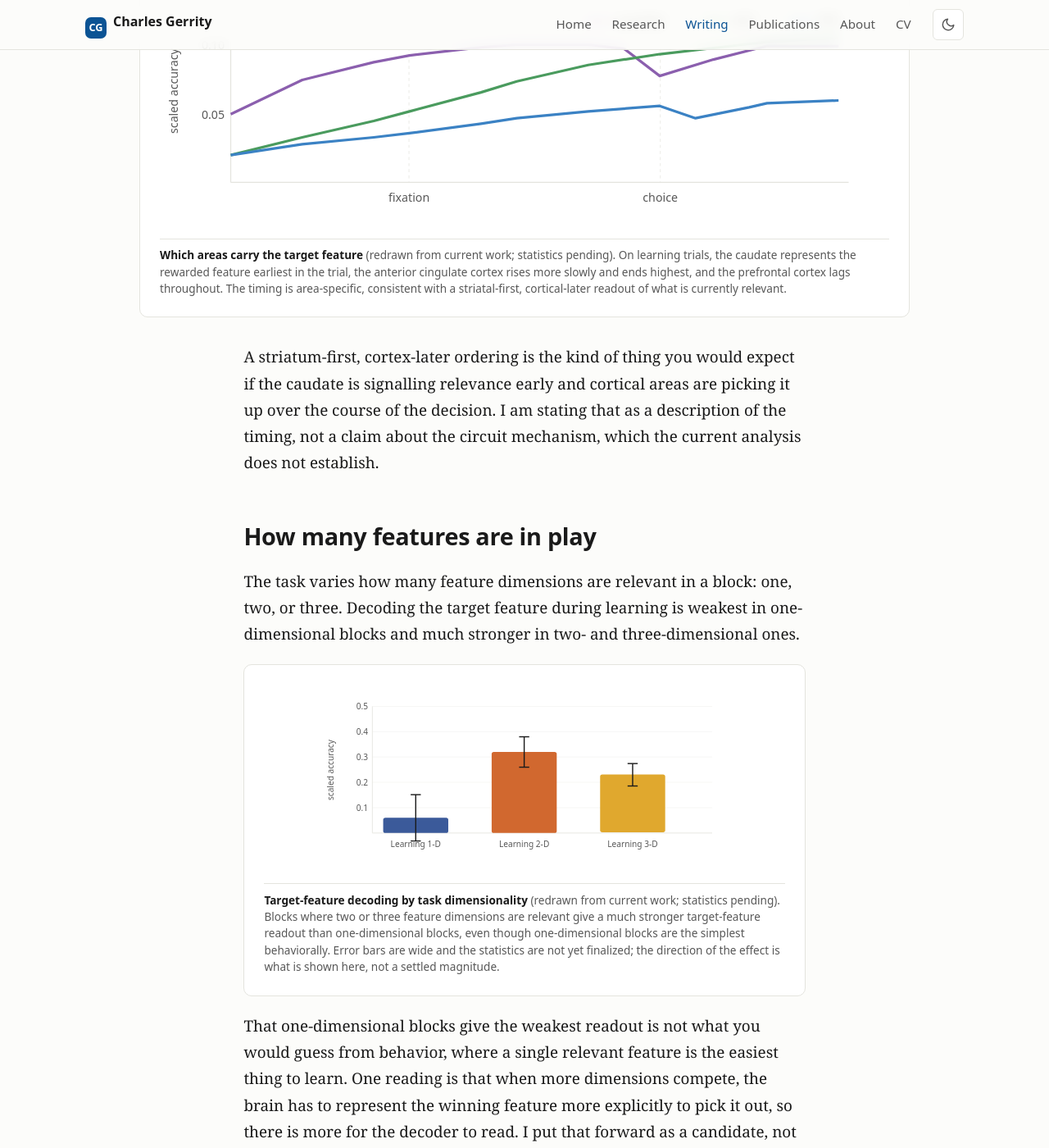
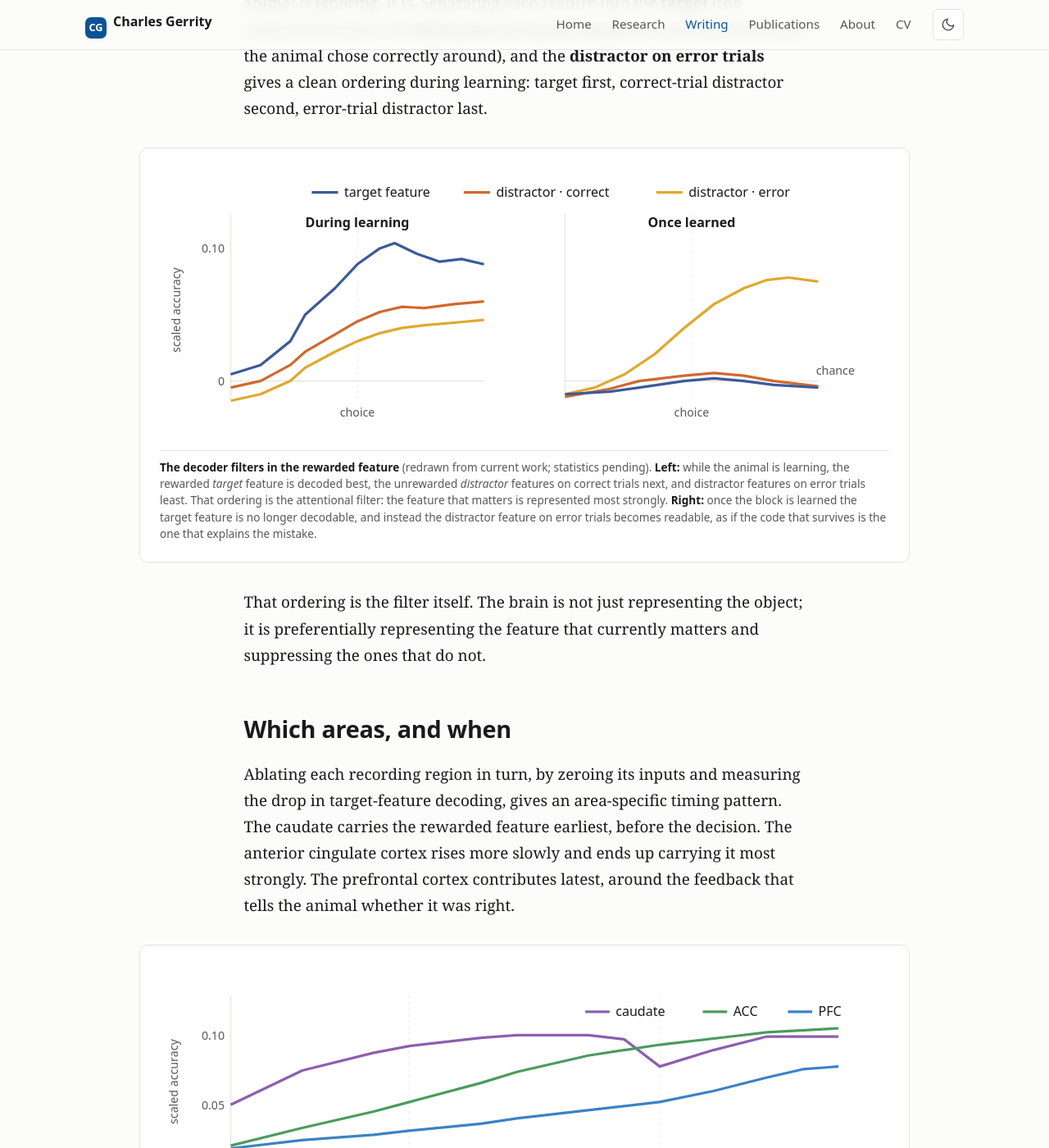
Before and after one commit to cgerrity/cgerrity.github.io, a Jekyll site: the page built from _writing/attentional-filtering.md, in a window 1280 px wide and 1400 px high, scrolled down 3332 px. Shown: the whole window at 82% size. Built offline with Jekyll 4.4.1, drawn with Linux system fonts in a browser that asks for light colours; some of the changed text lies outside the part shown.

Commit message:
Update attentional-filtering to the revised manuscript model
Reworked the neuroscience piece against the updated (_02) manuscript figures,
Results, and Methods:

- Added "Target beats the distractors": during learning the rewarded target
  feature is decoded above distractor features (correct-trial, then error-trial),
  which is the attentional filter itself (new two-panel figure, from Fig 3).
- Added "What comes back after learning": once learned, the target drops out and
  the distractor feature on error trials becomes decodable (caudate-first, then
  ACC), scaled by token loss (Results 9-10, Figs 3/S5).
- Refined the finding: reliable from choice commitment; peak just before the
  learning change-point (Fig 2C-D).
- Refined the area figure/caption: occlusion / block-level ablation; caudate
  before the decision, ACC highest, PFC latest around feedback (Fig 3).
- Removed the dimensionality bars: that analysis is now a supplementary windowed
  target/distractor breakdown (Fig S3), so the old peak-accuracy bars were stale.

Still the GRVAE used as a read-out probe (retrained, windowed classifier), not the
confidence-gated MIL model, so the method piece is unchanged. All framed
"In preparation / statistics pending."

Co-Authored-By: Claude Opus 4.8 <noreply@anthropic.com>

```diff
--- a/_writing/attentional-filtering.md
+++ b/_writing/attentional-filtering.md
@@ -5,19 +5,20 @@ date: 2026-07-16
 status: In preparation
 dek: >-
   A neuroscience finding from my current work: as an animal learns which feature
-  is rewarded, its brain represents that feature strongly while it is figuring the
-  block out, then stops representing it once the choice becomes automatic.
+  is rewarded, its brain represents that feature strongly and filters out the rest,
+  then stops representing it once the choice becomes automatic.
 tags: [Current work, Neuroscience]
 description: >-
   Current, in-progress neuroscience: using the gated-recurrent VAE decoder as a
-  probe, the rewarded feature is decodable during learning and not after, with
-  area-specific timing across caudate, anterior cingulate, and prefrontal cortex.
+  probe, the rewarded feature is decodable during learning and not after, is
+  filtered above the distractors, and runs on a striatum-first, cortex-later timeline.
 toc:
   - { id: "short-version", label: "The short version" }
   - { id: "setup", label: "The task, and the decoder as a probe" }
   - { id: "finding", label: "The finding" }
+  - { id: "filtering", label: "Target beats the distractors" }
   - { id: "areas", label: "Which areas, and when" }
-  - { id: "dimensionality", label: "How many features are in play" }
+  - { id: "after", label: "What comes back after learning" }
   - { id: "meaning", label: "What it means" }
   - { id: "status", label: "Where it stands" }
   - { id: "refs", label: "References" }
@@ -25,20 +26,20 @@ toc:
 
 <div class="callout">
   <span class="callout-title">In preparation</span>
-  This describes active, unpublished work being written up for a neuroscience audience. The comparisons
-  shown here are pre-statistics: the figures are redrawn from current analyses and the significance tests
-  are still being finalized. Treat the directions as the result, not the exact magnitudes.
+  This describes active, unpublished work from a manuscript in progress. The comparisons shown here are
+  pre-statistics: the figures are redrawn from current analyses and the significance tests are still being
+  finalized. Treat the directions as the result, not the exact magnitudes.
 </div>
 
 ## The short version {#short-version}
 
-When a monkey is learning which visual feature earns reward, its brain represents that feature clearly.
-Once the animal has learned the block and its choices have gone automatic, the explicit representation
-of that same feature fades, even though the animal keeps choosing correctly. I find this by using my
-[dissertation decoder]({{ '/writing/decoding-with-a-grvae/' | relative_url }}) as a read-out probe:
-the rewarded feature is decodable from neural activity during learning and close to undecodable after.
-I call the effect **attentional filtering**, because it looks like attention gating which feature is
-explicitly encoded, and it is filtered by where the animal is in learning.
+When a monkey is learning which visual feature earns reward, its brain represents that feature clearly,
+and represents it more strongly than the competing features it is ignoring. Once the animal has learned
+the block and its choices have gone automatic, the explicit representation of that same feature fades,
+even though the animal keeps choosing correctly. I find this by using my
+[dissertation decoder]({{ '/writing/decoding-with-a-grvae/' | relative_url }}) as a read-out probe. I
+call the effect **attentional filtering**, because it looks like attention selecting which feature is
+explicitly encoded, filtered by where the animal is in learning and by whether the feature matters.
 
 ## The task, and the decoder as a probe {#setup}
 
@@ -57,8 +58,8 @@ each point in a block.
 
 Split the trials by whether the animal is still learning the block or has already learned it, and decode
 the **target** (rewarded) feature. The two curves come apart cleanly. On learning trials the target
-feature climbs well above chance through the choice and stays there. On learned trials it sits at or
-below chance for the whole trial.
+feature climbs well above chance, and the effect becomes reliable around the animal's commitment to the
+choice. On learned trials it sits at or below chance for the whole trial.
 
 <figure class="wide fig">
 <svg class="diagram" viewBox="0 0 720 250" role="img" aria-labelledby="af-title">
@@ -81,20 +82,63 @@ below chance for the whole trial.
 
 The direction is worth sitting with. The animal is performing *better* on learned trials, and yet the
 feature that drives the reward is *less* readable from the neural activity. Explicit representation of
-the rewarded feature is a signature of the learning phase, not of good performance. It behaves like an
-attentional spotlight that is bright while the animal is working out what matters and dims once the
-behavior no longer needs it.
+the rewarded feature is a signature of the learning phase, not of good performance. Binning by how far a
+trial is from the animal's learning change-point sharpens this: peak decoding is highest on the trials
+just before the animal locks in the rule, and it collapses once the rule is learned. The representation
+behaves like an attentional spotlight that is brightest while the animal is working out what matters and
+dims once the behavior no longer needs it.
+
+## Target beats the distractors {#filtering}
+
+If this is really attentional filtering, the rewarded feature should be represented not just strongly but
+*preferentially*, above the features the animal is ignoring. It is. Separating each feature into the
+**target** (the rewarded feature), the **distractor on correct trials** (an unrewarded feature the animal
+chose correctly around), and the **distractor on error trials** gives a clean ordering during learning:
+target first, correct-trial distractor second, error-trial distractor last.
+
+<figure class="wide fig">
+<svg class="diagram" viewBox="0 0 720 268" role="img" aria-labelledby="td-title">
+<title id="td-title">Target versus distractor decoding. During learning the rewarded target feature is decoded best, then distractor features on correct trials, then on error trials. Once learned, the target is gone and the distractor feature on error trials becomes decodable.</title>
+<line x1="150" y1="24" x2="176" y2="24" stroke="#3b5a9a" stroke-width="2.6"/><text x="182" y="28" font-size="12">target feature</text>
+<line x1="300" y1="24" x2="326" y2="24" stroke="#d1682f" stroke-width="2.6"/><text x="332" y="28" font-size="12">distractor · correct</text>
+<line x1="490" y1="24" x2="516" y2="24" stroke="#e0a82e" stroke-width="2.6"/><text x="522" y="28" font-size="12">distractor · error</text>
+<line class="grid-line" x1="70" y1="45" x2="70" y2="228"/>
+<line class="grid-line" x1="70" y1="210" x2="320" y2="210"/>
+<line class="grid-line" x1="195" y1="45" x2="195" y2="228" stroke-dasharray="3 3" opacity="0.55"/>
+<text class="t-muted" x="195" y="245" text-anchor="middle" font-size="11">choice</text>
+<text class="t-title" x="195" y="58" text-anchor="middle" font-size="13">During learning</text>
+<line class="grid-line" x1="400" y1="45" x2="400" y2="228"/>
+<line class="grid-line" x1="400" y1="210" x2="650" y2="210"/>
+<line class="grid-line" x1="525" y1="45" x2="525" y2="228" stroke-dasharray="3 3" opacity="0.55"/>
+<text class="t-muted" x="525" y="245" text-anchor="middle" font-size="11">choice</text>
+<text class="t-title" x="525" y="58" text-anchor="middle" font-size="13">Once learned</text>
+<text class="t-muted" x="64" y="214" text-anchor="end" font-size="11">0</text>
+<text class="t-muted" x="64" y="83" text-anchor="end" font-size="11">0.10</text>
+<text class="t-muted" x="686" y="204" text-anchor="end" font-size="11">chance</text>
+<text class="t-muted" x="20" y="140" text-anchor="middle" transform="rotate(-90 20 140)" font-size="11">scaled accuracy</text>
+<polyline fill="none" stroke="#e0a82e" stroke-width="2.6" stroke-linejoin="round" points="70.0,229.6 99.4,223.1 128.8,210.0 143.5,196.9 172.9,181.2 195.0,170.8 217.1,162.9 239.1,157.7 261.2,155.1 290.6,152.5 320.0,149.8"/>
+<polyline fill="none" stroke="#d1682f" stroke-width="2.6" stroke-linejoin="round" points="70.0,216.5 99.4,210.0 128.8,194.3 143.5,181.2 172.9,164.2 195.0,151.2 217.1,142.0 239.1,136.8 261.2,138.1 290.6,134.2 320.0,131.5"/>
+<polyline fill="none" stroke="#3b5a9a" stroke-width="2.6" stroke-linejoin="round" points="70.0,203.5 99.4,194.3 128.8,170.8 143.5,144.6 172.9,118.5 195.0,94.9 217.1,79.2 231.8,74.0 253.8,84.5 275.9,92.3 297.9,89.7 320.0,94.9"/>
+<polyline fill="none" stroke="#e0a82e" stroke-width="2.6" stroke-linejoin="round" points="400.0,223.1 429.4,216.5 458.8,203.5 488.2,183.8 517.6,157.7 547.1,134.2 576.5,118.5 598.5,110.6 620.6,108.0 650.0,111.9"/>
+<polyline fill="none" stroke="#d1682f" stroke-width="2.6" stroke-linejoin="round" points="400.0,225.7 444.1,217.8 473.5,210.0 517.6,204.8 547.1,202.2 576.5,204.8 605.9,210.0 650.0,215.2"/>
+<polyline fill="none" stroke="#3b5a9a" stroke-width="2.6" stroke-linejoin="round" points="400.0,223.1 444.1,220.5 473.5,216.5 517.6,210.0 547.1,207.4 576.5,210.0 605.9,213.9 650.0,216.5"/>
+</svg>
+<figcaption><b>The decoder filters in the rewarded feature</b> (redrawn from current work; statistics pending). <b>Left:</b> while the animal is learning, the rewarded <i>target</i> feature is decoded best, the unrewarded <i>distractor</i> features on correct trials next, and distractor features on error trials least. That ordering is the attentional filter: the feature that matters is represented most strongly. <b>Right:</b> once the block is learned the target feature is no longer decodable, and instead the distractor feature on error trials becomes readable, as if the code that survives is the one that explains the mistake.</figcaption>
+</figure>
+
+That ordering is the filter itself. The brain is not just representing the object; it is preferentially
+representing the feature that currently matters and suppressing the ones that do not.
 
 ## Which areas, and when {#areas}
 
-Splitting the same target-feature decode by recording region gives an area-specific timing pattern. The
-caudate carries the rewarded feature earliest in the trial. The anterior cingulate cortex rises more
-slowly and ends up carrying it most strongly by the time of the choice. The prefrontal cortex lags
-throughout.
+Ablating each recording region in turn, by zeroing its inputs and measuring the drop in target-feature
+decoding, gives an area-specific timing pattern. The caudate carries the rewarded feature earliest, before
+the decision. The anterior cingulate cortex rises more slowly and ends up carrying it most strongly. The
+prefrontal cortex contributes latest, around the feedback that tells the animal whether it was right.
 
 <figure class="wide fig">
 <svg class="diagram" viewBox="0 0 720 250" role="img" aria-labelledby="area-title">
-<title id="area-title">Target-feature decoding by brain area during learning: caudate rises earliest, the anterior cingulate cortex catches up and ends highest, prefrontal cortex lags</title>
+<title id="area-title">Target-feature decoding by brain area during learning: caudate rises earliest and before the decision, the anterior cingulate cortex ends highest, prefrontal cortex contributes latest around feedback</title>
 <line class="grid-line" x1="70" y1="30" x2="70" y2="205"/>
 <line class="grid-line" x1="70" y1="205" x2="680" y2="205"/>
 <line class="grid-line" x1="246" y1="30" x2="246" y2="205" stroke-dasharray="3 3" opacity="0.6"/><text class="t-muted" x="246" y="224" text-anchor="middle" font-size="11">fixation</text>
@@ -103,83 +147,48 @@ throughout.
 <text class="t-muted" x="64" y="74" text-anchor="end" font-size="11">0.10</text>
 <polyline fill="none" stroke="#8b5fae" stroke-width="2.6" stroke-linejoin="round" points="70.0,137.7 140.6,104.0 211.2,86.5 246.5,79.8 317.1,71.7 352.4,69.0 422.9,69.0 458.2,73.1 493.5,100.0 546.5,83.8 599.4,70.4 670.0,70.4"/>
 <polyline fill="none" stroke="#4a9b5e" stroke-width="2.6" stroke-linejoin="round" points="70.0,178.1 140.6,160.6 211.2,144.4 246.5,135.0 317.1,116.2 352.4,105.4 422.9,89.2 493.5,78.5 564.1,70.4 599.4,66.3 670.0,62.3"/>
-<polyline fill="none" stroke="#3b82c4" stroke-width="2.6" stroke-linejoin="round" points="70.0,178.1 140.6,167.3 211.2,160.6 246.5,156.5 317.1,147.1 352.4,141.7 422.9,135.0 493.5,129.6 528.8,141.7 581.8,131.0 599.4,126.9 670.0,124.2"/>
+<polyline fill="none" stroke="#3b82c4" stroke-width="2.6" stroke-linejoin="round" points="70.0,180.8 140.6,172.7 211.2,167.3 246.5,163.3 317.1,156.5 352.4,151.2 422.9,143.1 493.5,135.0 546.5,124.2 599.4,110.8 634.7,102.7 670.0,100.0"/>
 <text class="t-muted" x="18" y="115" text-anchor="middle" transform="rotate(-90 18 115)" font-size="11">scaled accuracy</text>
 <line x1="420" y1="46" x2="444" y2="46" stroke="#8b5fae" stroke-width="2.6"/><text x="450" y="50">caudate</text>
 <line x1="536" y1="46" x2="560" y2="46" stroke="#4a9b5e" stroke-width="2.6"/><text x="566" y="50">ACC</text>
 <line x1="620" y1="46" x2="644" y2="46" stroke="#3b82c4" stroke-width="2.6"/><text x="650" y="50">PFC</text>
 </svg>
-<figcaption><b>Which areas carry the target feature</b> (redrawn from current work; statistics pending). On learning trials, the caudate represents the rewarded feature earliest in the trial, the anterior cingulate cortex rises more slowly and ends highest, and the prefrontal cortex lags throughout. The timing is area-specific, consistent with a striatal-first, cortical-later readout of what is currently relevant.</figcaption>
+<figcaption><b>Which areas carry the target feature</b> (redrawn from current work; statistics pending). Zeroing each recording area in turn (occlusion, a block-level ablation) and measuring the drop shows the rewarded feature is carried first by the caudate, before the decision, then by the anterior cingulate cortex, which ends highest. The prefrontal cortex contributes latest, around feedback. The readout of what is currently relevant runs striatum-first, cortex-later.</figcaption>
 </figure>
 
-A striatum-first, cortex-later ordering is the kind of thing you would expect if the caudate is
-signalling relevance early and cortical areas are picking it up over the course of the decision. I am
-stating that as a description of the timing, not a claim about the circuit mechanism, which the current
-analysis does not establish.
+I am stating that as a description of the timing, not a claim about the circuit mechanism, which the
+current analysis does not establish.
 
-## How many features are in play {#dimensionality}
+## What comes back after learning {#after}
 
-The task varies how many feature dimensions are relevant in a block: one, two, or three. Decoding the
-target feature during learning is weakest in one-dimensional blocks and much stronger in two- and
-three-dimensional ones.
-
-<figure class="fig">
-<svg class="diagram" viewBox="0 0 720 260" role="img" aria-labelledby="dim-title">
-<title id="dim-title">Target-feature decoding accuracy by number of relevant dimensions: lowest for one-dimensional blocks, highest for two-dimensional, high for three-dimensional</title>
-<line class="grid-line" x1="150" y1="30" x2="150" y2="205"/>
-<line class="grid-line" x1="150" y1="205" x2="620" y2="205"/>
-<line class="grid-line" x1="150" y1="170" x2="620" y2="170" opacity="0.35"/><text class="t-muted" x="144" y="174" text-anchor="end" font-size="11">0.1</text>
-<line class="grid-line" x1="150" y1="135" x2="620" y2="135" opacity="0.35"/><text class="t-muted" x="144" y="139" text-anchor="end" font-size="11">0.2</text>
-<line class="grid-line" x1="150" y1="100" x2="620" y2="100" opacity="0.35"/><text class="t-muted" x="144" y="104" text-anchor="end" font-size="11">0.3</text>
-<line class="grid-line" x1="150" y1="65" x2="620" y2="65" opacity="0.35"/><text class="t-muted" x="144" y="69" text-anchor="end" font-size="11">0.4</text>
-<line class="grid-line" x1="150" y1="30" x2="620" y2="30" opacity="0.35"/><text class="t-muted" x="144" y="34" text-anchor="end" font-size="11">0.5</text>
-<rect x="165" y="184" width="90" height="21" rx="3" fill="#3b5a9a"/>
-<line x1="210" y1="216" x2="210" y2="152" stroke="var(--color-text)" stroke-width="1.6"/>
-<line x1="203" y1="152" x2="217" y2="152" stroke="var(--color-text)" stroke-width="1.6"/>
-<line x1="203" y1="216" x2="217" y2="216" stroke="var(--color-text)" stroke-width="1.6"/>
-<text class="t-muted" x="210" y="224" text-anchor="middle" font-size="12">Learning 1-D</text>
-<rect x="315" y="93" width="90" height="112" rx="3" fill="#d1682f"/>
-<line x1="360" y1="114" x2="360" y2="72" stroke="var(--color-text)" stroke-width="1.6"/>
-<line x1="353" y1="72" x2="367" y2="72" stroke="var(--color-text)" stroke-width="1.6"/>
-<line x1="353" y1="114" x2="367" y2="114" stroke="var(--color-text)" stroke-width="1.6"/>
-<text class="t-muted" x="360" y="224" text-anchor="middle" font-size="12">Learning 2-D</text>
-<rect x="465" y="124" width="90" height="80" rx="3" fill="#e0a82e"/>
-<line x1="510" y1="140" x2="510" y2="109" stroke="var(--color-text)" stroke-width="1.6"/>
-<line x1="503" y1="109" x2="517" y2="109" stroke="var(--color-text)" stroke-width="1.6"/>
-<line x1="503" y1="140" x2="517" y2="140" stroke="var(--color-text)" stroke-width="1.6"/>
-<text class="t-muted" x="510" y="224" text-anchor="middle" font-size="12">Learning 3-D</text>
-<text class="t-muted" x="96" y="118" text-anchor="middle" transform="rotate(-90 96 118)" font-size="11">scaled accuracy</text>
-</svg>
-<figcaption><b>Target-feature decoding by task dimensionality</b> (redrawn from current work; statistics pending). Blocks where two or three feature dimensions are relevant give a much stronger target-feature readout than one-dimensional blocks, even though one-dimensional blocks are the simplest behaviorally. Error bars are wide and the statistics are not yet finalized; the direction of the effect is what is shown here, not a settled magnitude.</figcaption>
-</figure>
-
-That one-dimensional blocks give the weakest readout is not what you would guess from behavior, where a
-single relevant feature is the easiest thing to learn. One reading is that when more dimensions compete,
-the brain has to represent the winning feature more explicitly to pick it out, so there is more for the
-decoder to read. I put that forward as a candidate, not a conclusion, and the error bars here are wide
-enough that the honest statement is about the ordering, not the exact heights.
+The target feature is not the only thing that moves with learning. Once the block is learned and the
+target has dropped out of the decode, a different signal appears: on the occasional error trial, the
+**distractor** feature the animal presumably attended to is now decodable, the one thing that could
+explain the mistake. It shows up first in the caudate and then the anterior cingulate cortex, the same
+striatum-first ordering, and it is stronger when the animal has more to lose, on trials where a wrong
+choice costs more tokens. So the code does not simply switch off after learning; it re-points from the
+rewarded feature toward whatever feature is driving behavior at that moment.
 
 ## What it means {#meaning}
 
 Read together, these say that the explicit neural code for the feature an animal cares about is not a
-fixed property of the stimulus. It is switched on while the animal is learning, carried on a specific
-striatal-to-cortical timeline, scaled by how many features are competing, and switched off once the
-behavior is automatic. The rewarded feature of the chosen object, the **target**, is where the effect
-lives; whether the unrewarded **distractor** features show a complementary pattern is a comparison I am
-still running.
+fixed property of the stimulus. It is switched on while the animal is learning, filtered above the
+features it is ignoring, carried on a specific striatal-to-cortical timeline, and switched off once the
+behavior is automatic, at which point the code that remains is the one that explains errors. What the
+brain represents explicitly tracks what is currently worth attending to, not just what is on the screen.
 
 This is a result about brains, and it is also the reason I am rebuilding the decoder. A model that
 assumes the feature is present at every moment of every trial is exactly wrong for a signal that comes
-and goes with learning and attention. The follow-on method, a confidence-gated multiple-instance
-decoder that reads the feature when it is there and reports when it is not, is described in a
+and goes with learning and attention. The follow-on method, a confidence-gated multiple-instance decoder
+that reads the feature when it is there and reports when it is not, is described in a
 [separate write-up]({{ '/writing/beyond-persistent-coding/' | relative_url }}).
 
 ## Where it stands {#status}
 
 The analyses are done and consistent across the comparisons shown here; what remains is the formal
-statistics and the distractor-decoding contrast, after which this becomes a neuroscience write-up. I
-presented an early version of it in a lab update in April 2026 and am preparing a Society for
-Neuroscience abstract. It is the neuroscience half of my current work; the methods half is the
+statistics and a few extensions (feature-versus-dimension specificity, and separating feature identity
+from chosen value). This is being written up as a manuscript, and I presented an early version in a lab
+update in April 2026. It is the neuroscience half of my current work; the methods half is the
 [confidence-gated decoder]({{ '/writing/beyond-persistent-coding/' | relative_url }}), and both sit on
 the "understand" step of my [longer arc]({{ '/writing/decode-understand-alter/' | relative_url }}).
 
```
